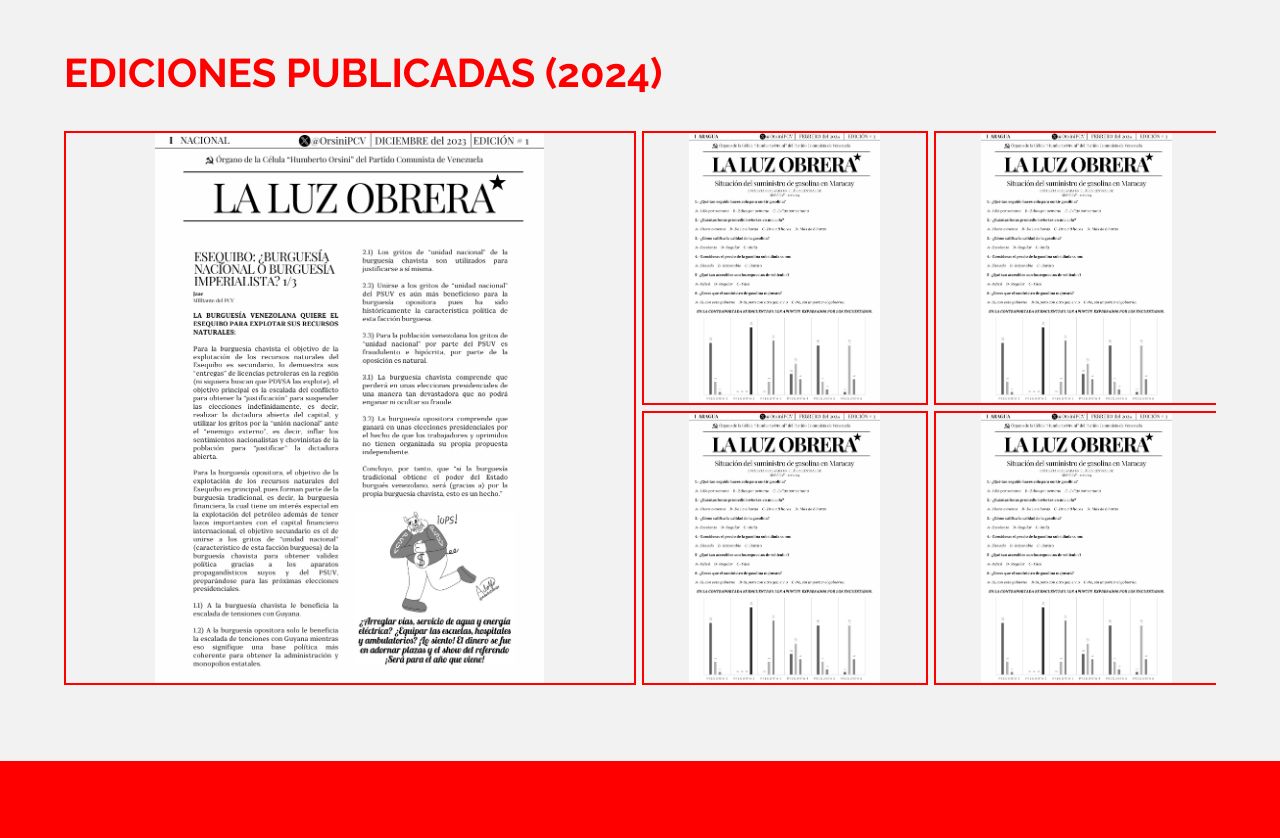
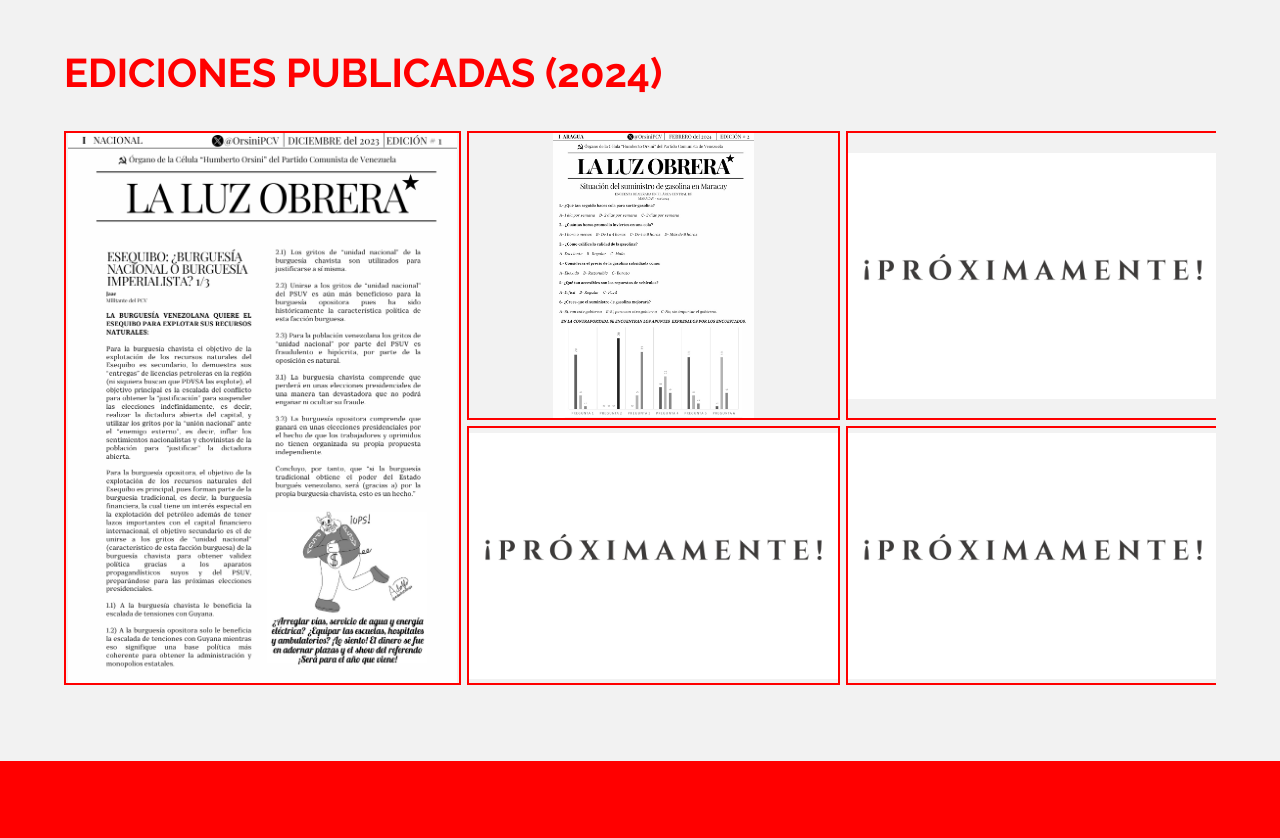
Before and after one commit to humbertoorsini/laluzobrera, a plain HTML site: page index.html in a window 1280 px wide. Shown: the part 1240-2078 px from the top of the page. Drawn offline with nearby package versions, Linux system fonts and the light colour scheme.

Commit message:
Update index.html

```diff
--- a/index.html
+++ b/index.html
@@ -53,28 +53,28 @@
 					</article>
 
 					<article class="proyects__item">
-						<img src="assets/avion2.png" alt="avion1" class="proyects__img">
+						<img src="assets/avion2.png" alt="" class="proyects__img">
 						<div class="proyects__hover" onclick="location.href='periodicos/edicion2.pdf';" style="cursor: pointer;">
 							<i class="far fa-file-alt proyects__icon"> FEBRERO</i>
 						</div>
 					</article>
 
 					<article class="proyects__item">
-						<img src="assets/avion2.png" alt="avion1" class="proyects__img">
+						<img src="assets/proximamente.png" alt="" class="proyects__img">
 						<div class="proyects__hover" onclick="location.href='#proyects';" style="cursor: pointer;">
 							<i class="far fa-file-alt proyects__icon"> MARZO</i>
 						</div>
 					</article>
 
 					<article class="proyects__item">
-						<img src="assets/avion2.png" alt="avion1" class="proyects__img">
+						<img src="assets/proximamente.png" alt="" class="proyects__img">
 						<div class="proyects__hover" onclick="location.href='#proyects';" style="cursor: pointer;">
 							<i class="far fa-file-alt proyects__icon"> ABRIL</i>
 						</div>
 					</article>
 
 					<article class="proyects__item">
-						<img src="assets/avion2.png" alt="avion1" class="proyects__img">
+						<img src="assets/proximamente.png" alt="" class="proyects__img">
 						<div class="proyects__hover" onclick="location.href='#proyects';" style="cursor: pointer;">
 							<i class="far fa-file-alt proyects__icon"> MAYO</i>
 						</div>
```
